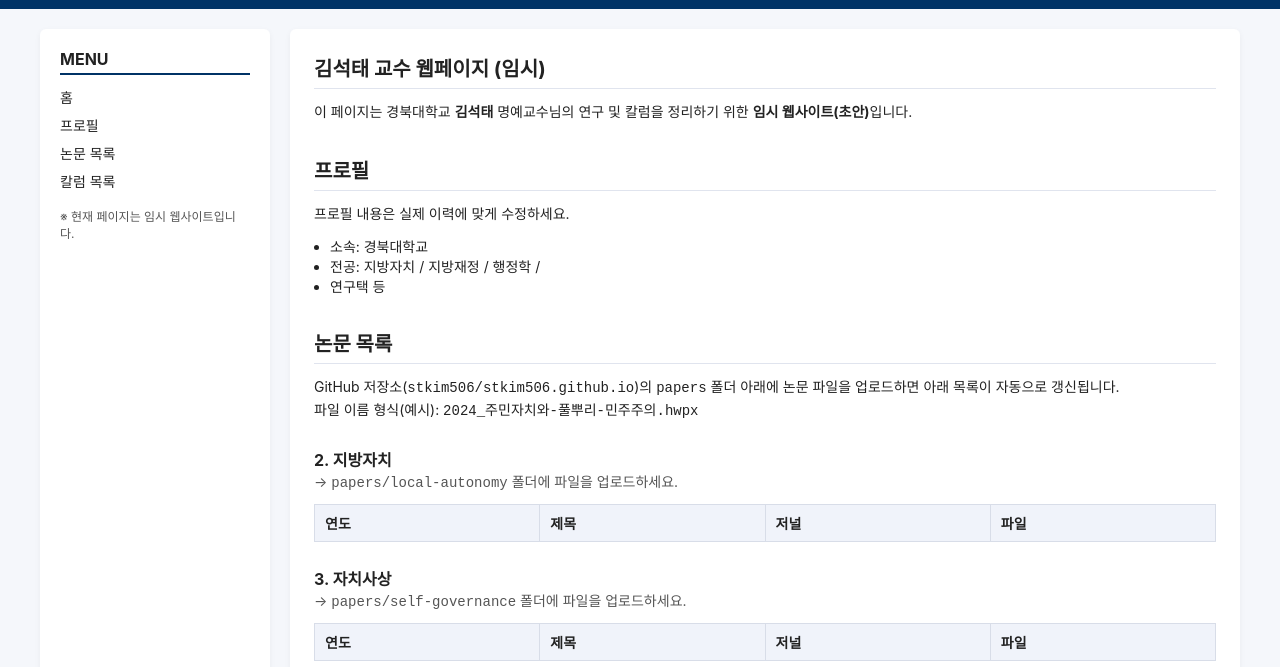
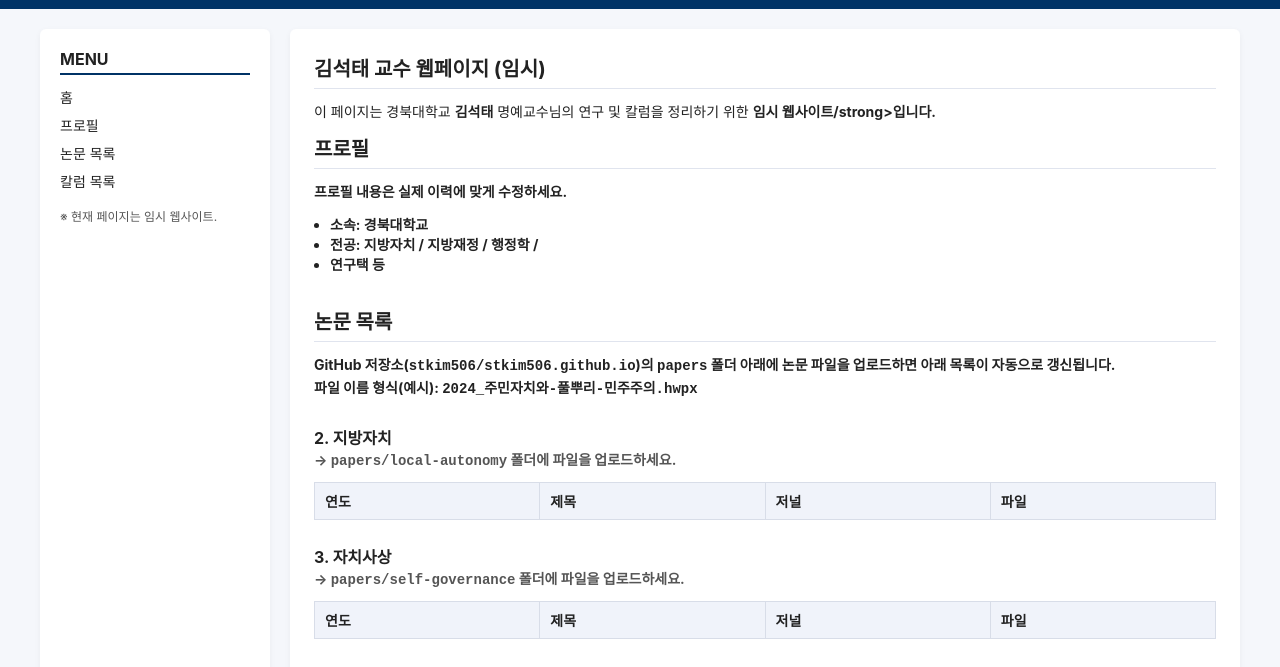
Before and after one commit to stkim506/stkim506.github.io, a plain HTML site: page index.html in a window 1280 px wide. Shown: the part 60-727 px from the top of the page. Drawn offline with Linux system fonts and the light colour scheme; no server answers.

Commit message:
Update index.html

```diff
--- a/index.html
+++ b/index.html
@@ -31,7 +31,7 @@
         <li><a href="#papers">논문 목록</a></li>
         <li><a href="#columns">칼럼 목록</a></li>
       </ul>
-      <p class="temp-note">※ 현재 페이지는 임시 웹사이트입니다.</p>
+      <p class="temp-note">※ 현재 페이지는 임시 웹사이트.</p>
     </aside>
 
     <main class="content">
@@ -39,7 +39,7 @@
         <h1>김석태 교수 웹페이지 (임시)</h1>
         <p>
           이 페이지는 경북대학교 <strong>김석태</strong> 명예교수님의 연구 및 칼럼을
-          정리하기 위한 <strong>임시 웹사이트(초안)</strong>입니다.
+          정리하기 위한 <strong>임시 웹사이트/strong>입니다.
         </p>
       </section>
 
```
